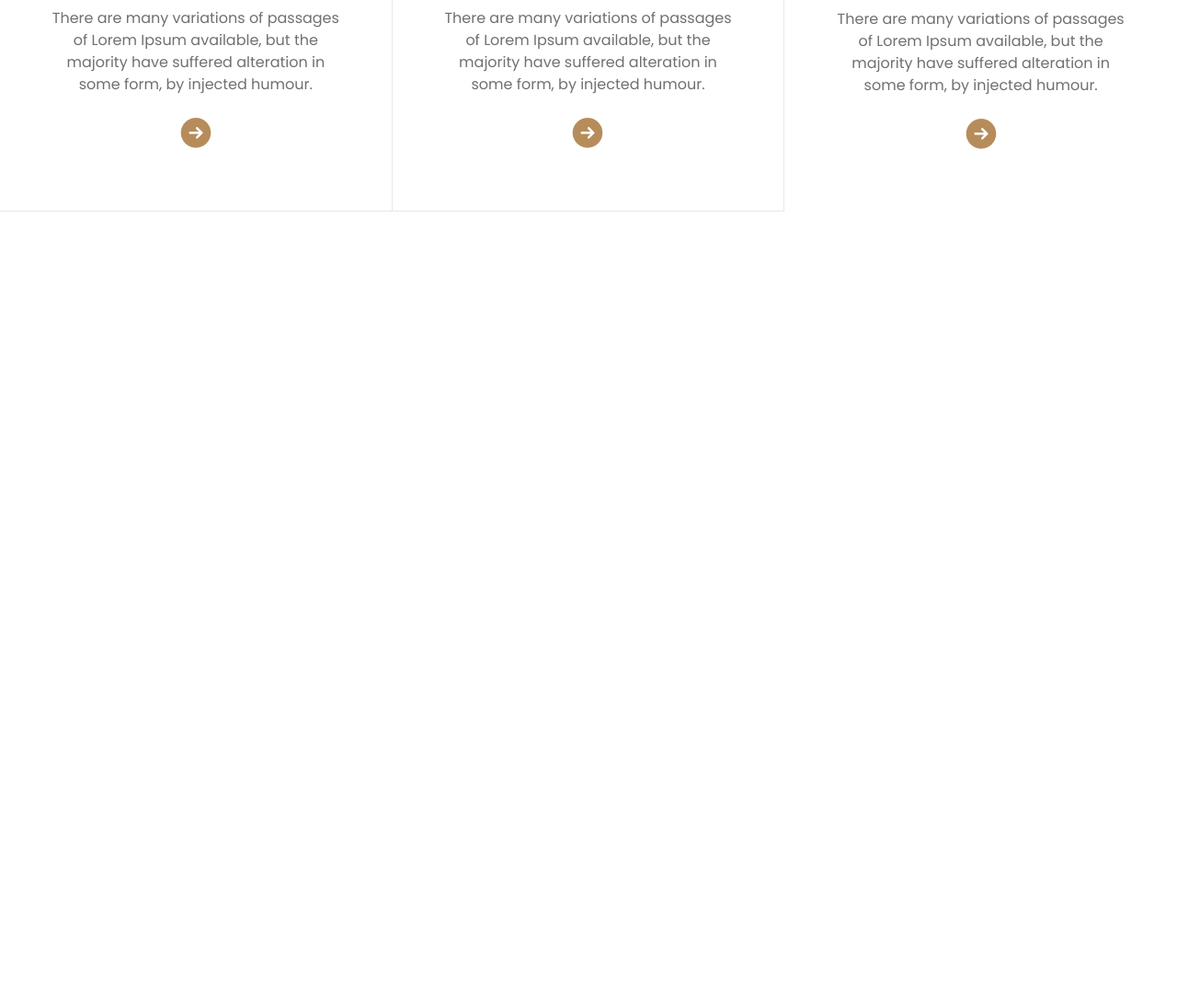
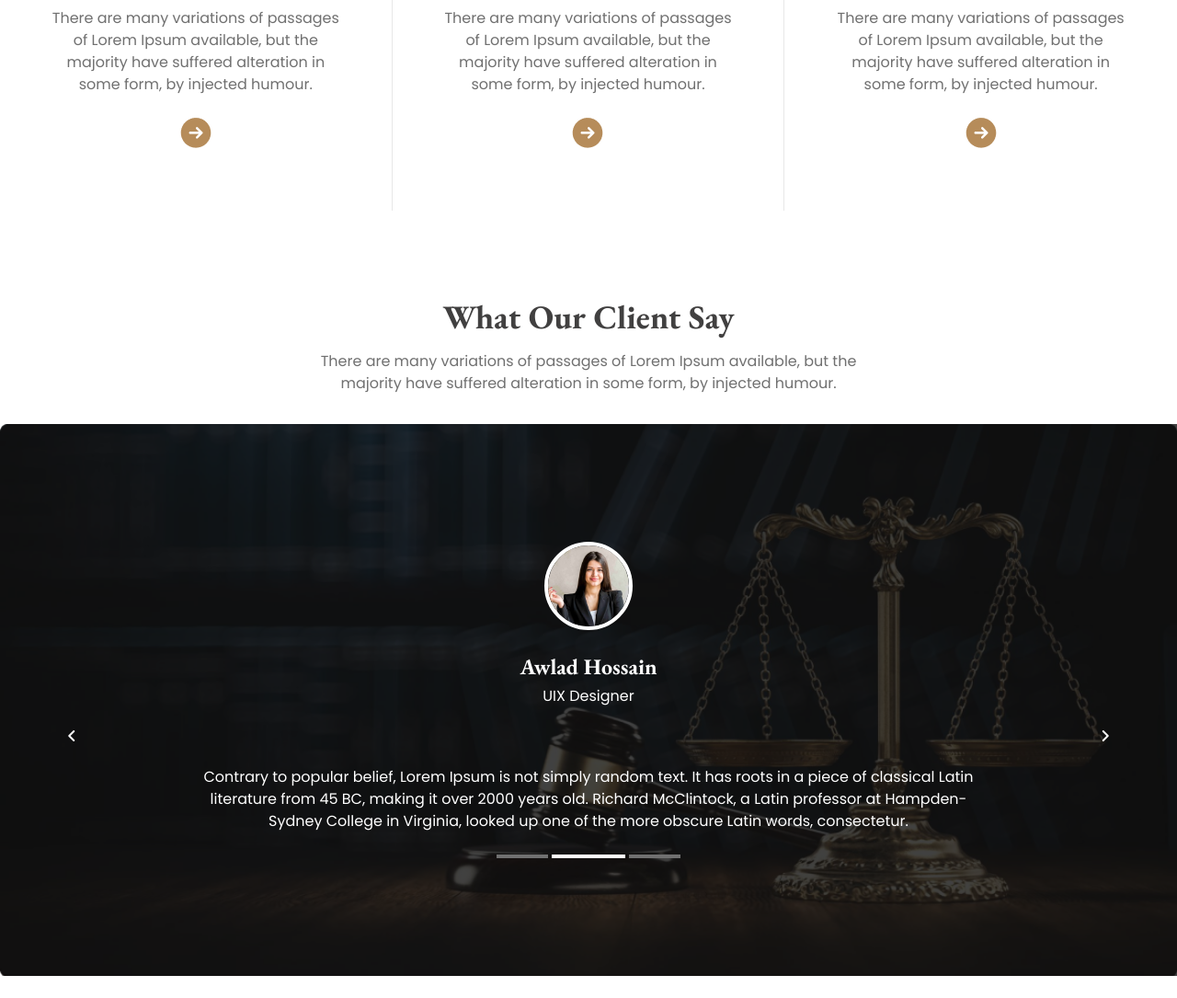
Before and after one commit to niloy1hasan/Legal-Solution-landing-page, a plain HTML site: page index.html in a window 1280 px wide. Shown: the part 1416-2501 px from the top of the page at 92% size. Before the commit the page ends 1646 px from the top, so only its background shows below. Drawn offline with nearby package versions, Linux system fonts and the light colour scheme.

Commit message:
feedback section added

```diff
--- a/index.html
+++ b/index.html
@@ -29,7 +29,7 @@
         </nav>
 
         <!-- banner -->
-        <div class="banner max-w-7xl bg-[url(images/banner.png)] h-[560px] bg-cover text-white flex justify-center items-center flex-col">
+        <div class="banner max-w-7xl bg-[url(images/rectangle_5.png),_url(images/banner.png)] h-[560px] bg-cover text-white flex justify-center items-center flex-col">
             <div class="content-container w-[50%] text-center">
             <h1 class="banner-title text-7xl eb-garamond-font mb-7 font-extrabold">We Provide Effective Legal Solutions</h1>
             <p class="banner-description mb-8">There are many variations of passages of Lorem Ipsum available, but the majority have suffered alteration in some form, by injected humour.</p>
@@ -68,13 +68,13 @@
                     <p class="card-description max-w-3/4 text-[#707070] mb-5">There are many variations of passages of Lorem Ipsum available, but the majority have suffered alteration in some form, by injected humour.</p>
                     <img src="images/more.png" alt="" class="more-icon cursor-pointer mb-16">
                 </div>
-                <div class="legal-card text-center flex justify-center items-center flex-col lg:border-r">
+                <div class="legal-card text-center flex justify-center items-center flex-col lg:border-r lg:border-b-0">
                     <img src="images/education.png" alt="" class="card-logo my-6">
                     <h2 class="card-title eb-garamond-font font-extrabold! text-2xl mb-3 text-[#414040]">Education Law</h2>
                     <p class="card-description max-w-3/4 text-[#707070] mb-5">There are many variations of passages of Lorem Ipsum available, but the majority have suffered alteration in some form, by injected humour.</p>
                     <img src="images/more.png" alt="" class="more-icon cursor-pointer mb-16">
                 </div>
-                <div class="legal-card text-center flex justify-center items-center flex-col md:border-r">
+                <div class="legal-card text-center flex justify-center items-center flex-col md:border-r lg:border-b-0">
                     <img src="images/divorce.png" alt="" class="card-logo my-6">
                     <h2 class="card-title eb-garamond-font font-extrabold! text-2xl mb-3 text-[#414040]">Divorce Law</h2>
                     <p class="card-description max-w-3/4 text-[#707070] mb-5">There are many variations of passages of Lorem Ipsum available, but the majority have suffered alteration in some form, by injected humour.</p>
@@ -90,6 +90,31 @@
 
         </section>
 
+        <!-- client feedback section -->
+
+        <section class="client-feedback-section max-w-7xl mx-auto mt-24">
+            <div class="feedback-header max-w-3/6 mx-auto text-center">
+                <h2 class="feedback-title eb-garamond-font text-4xl mb-4 font-bold! text-[#414040]">What Our Client Say</h2>
+                <p class="feedback-description text-[#707070]">There are many variations of passages of Lorem Ipsum available, but the majority have suffered alteration in some form, by injected humour.</p>
+            </div>
+
+            <div class="feedback-container bg-[url(images/rectangle_7.png),_url(images/banner.png)] bg-cover h-[600px] text-white flex justify-center items-center flex-col mb-6 mt-8">
+                <img src="images/client.jpg" alt="" class="client-img h-24 w-24 rounded-full object-cover border-4 border-white mb-6">
+                <h3 class="client-name eb-garamond-font font-bold! text-2xl mb-1">Awlad Hossain</h3>
+                <p class="client-role">UIX Designer</p>
+                <div class="feedback-swap p-5 flex justify-between w-11/12 mx-auto">
+                    <button class="left-angle cursor-pointer"><i class="fa-solid fa-angle-left"></i></button>
+                    <button class="right-angle cursor-pointer"><i class="fa-solid fa-angle-right"></i></button>
+                </div>
+                <p class="feedback-description max-w-2/3 text-center mx-auto">Contrary to popular belief, Lorem Ipsum is not simply random text. It has roots in a piece of classical Latin literature from 45 BC, making it over 2000 years old. Richard McClintock, a Latin professor at Hampden-Sydney College in Virginia, looked up one of the more obscure Latin words, consectetur.</p>
+                <div class="feedback-indicator flex gap-1 mt-6">
+                    <div class="indicator-bar bg-[#707070] h-1 w-14 cursor-pointer"></div>
+                    <div class="indicator-bar bg-white h-1 w-20 cursor-pointer"></div>
+                    <div class="indicator-bar bg-[#707070] h-1 w-14 cursor-pointer"></div>
+                </div>
+            </div>
+        </section>
+
     </main>
 
     <footer>
```
Also changed, not shown: images/client.jpg (added), images/rectangle_5.png (renamed from images/Rectangle 5.png), images/rectangle_7.png (renamed from images/Rectangle 7.png).
